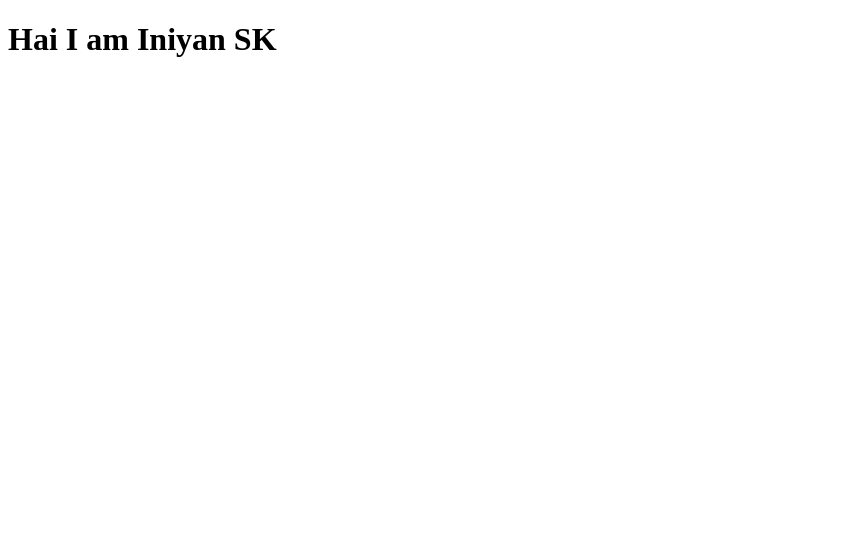
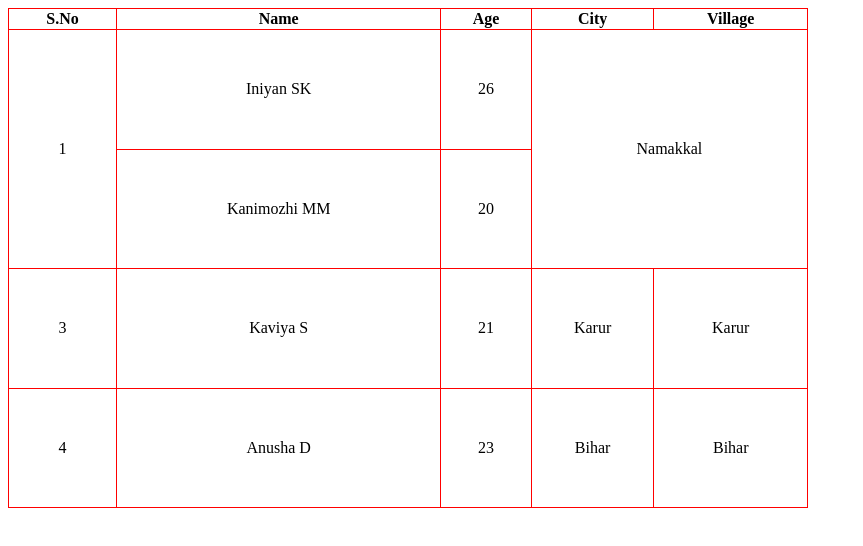
Before and after one commit to Iniyan-developer/Mern-Stack, a plain HTML site: page HTML/day5.html in a window 1280 px wide. Shown: the whole page, without its empty margins (0-863 px from the left). Drawn offline with Linux system fonts and the light colour scheme.

Commit message:
table adding

```diff
--- a/HTML/day5.html
+++ b/HTML/day5.html
@@ -4,8 +4,56 @@
     <meta charset="UTF-8">
     <meta name="viewport" content="width=device-width, initial-scale=1.0">
     <title>Document</title>
+    <style>
+        table,th,td{
+            border: 1px solid red;
+            border-collapse: collapse;
+        }
+
+        table{
+            height: 500px;
+            width: 800px;
+            text-align: center;
+        }
+    </style>
 </head>
 <body>
-    <h1>Hai I am Iniyan SK</h1>
+    <table>
+        <thead>
+            <th>S.No</th>
+            <th>Name</th>
+            <th>Age</th>
+            <th>City</th>
+            <th>Village</th>
+        </thead>
+        <tbody>
+            <tr>
+                <td rowspan="2">1</td>
+                <td>Iniyan SK</td>
+                <td>26</td>
+                <td colspan="2" rowspan="2">Namakkal</td>
+
+            </tr>
+            <tr>
+
+                <td>Kanimozhi MM</td>
+                <td>20</td>
+            </tr>
+            <tr>
+                <td>3</td>
+                <td>Kaviya S</td>
+                <td>21</td>
+                <td>Karur</td>
+                <td>Karur</td>
+            </tr>
+            <tr>
+                <td>4</td>
+                <td>Anusha D</td>
+                <td>23</td>
+                <td>Bihar</td>
+                <td>Bihar</td>
+            </tr>
+        </tbody>
+    </table>
 </body>
 </html>
```
